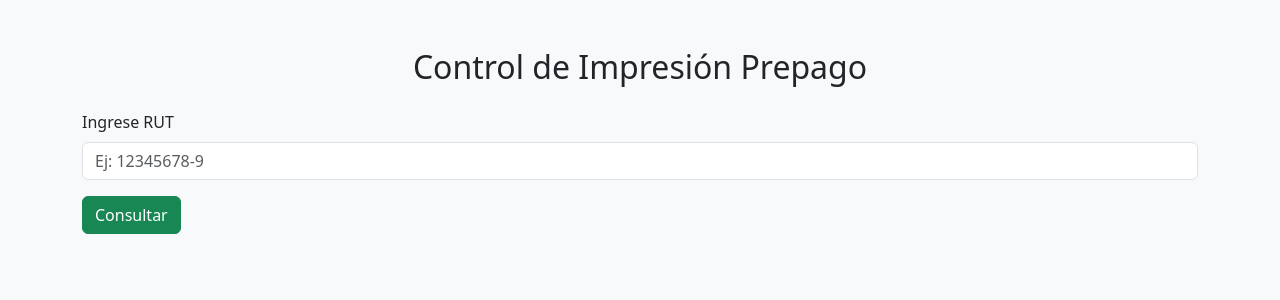
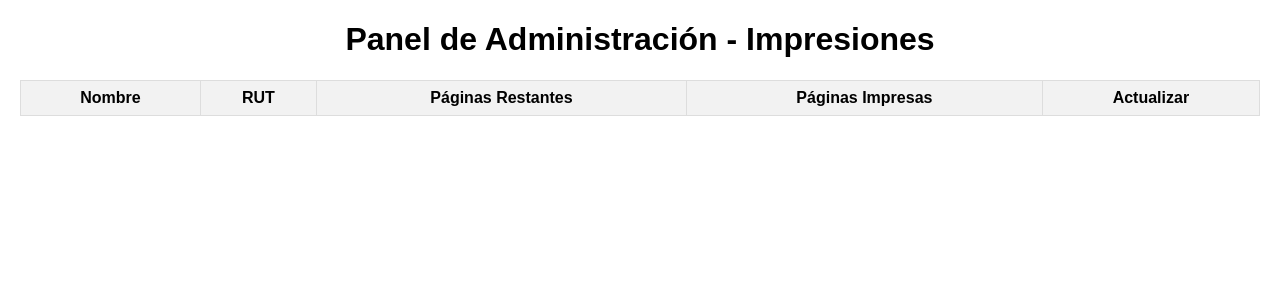
Before and after one commit to cybernovala/prepago, a Flask app: template templates/imprime_admin.html in a window 1280 px wide. Shown: the top 300 px of the page. Run offline with Flask 3, Linux system fonts and the light colour scheme; the template is opened without the code that fills it, so the values that code supplies are empty.

Commit message:
Update imprime_admin.html

```diff
--- a/templates/imprime_admin.html
+++ b/templates/imprime_admin.html
@@ -2,124 +2,105 @@
 <html lang="es">
 <head>
   <meta charset="UTF-8" />
-  <meta name="viewport" content="width=device-width, initial-scale=1" />
-  <title>Impresión Prepago - Usuario</title>
-  <link
-    href="https://cdn.jsdelivr.net/npm/bootstrap@5.3.3/dist/css/bootstrap.min.css"
-    rel="stylesheet"
-  />
+  <meta name="viewport" content="width=device-width, initial-scale=1.0"/>
+  <title>Panel Admin - Impresión</title>
+  <style>
+    body {
+      font-family: Arial, sans-serif;
+      margin: 20px;
+    }
+    h1 {
+      text-align: center;
+    }
+    table {
+      width: 100%;
+      border-collapse: collapse;
+      margin-top: 20px;
+    }
+    th, td {
+      border: 1px solid #ddd;
+      padding: 8px;
+      text-align: center;
+    }
+    th {
+      background-color: #f2f2f2;
+    }
+    input[type="number"] {
+      width: 60px;
+    }
+    button {
+      padding: 6px 12px;
+      cursor: pointer;
+    }
+  </style>
 </head>
-<body class="bg-light">
-  <div class="container mt-5">
-    <h2 class="mb-4 text-center">Control de Impresión Prepago</h2>
-
-    <div class="mb-3">
-      <label for="rut" class="form-label">Ingrese RUT</label>
-      <input
-        type="text"
-        class="form-control"
-        id="rut"
-        placeholder="Ej: 12345678-9"
-      />
-    </div>
-    <button class="btn btn-success mb-3" onclick="consultarUsuario()">
-      Consultar
-    </button>
-
-    <div id="datosUsuario" style="display: none;">
-      <p>
-        <strong>Nombre:</strong> <span id="nombreUsuario"></span>
-      </p>
-      <p>
-        <strong>Saldo Páginas:</strong> <span id="saldoPaginas"></span>
-      </p>
-
-      <div class="mb-3">
-        <label for="paginas" class="form-label">Cantidad de Páginas a Imprimir</label>
-        <input type="number" class="form-control" id="paginas" min="1" />
-      </div>
-
-      <div class="mb-3">
-        <label for="concepto" class="form-label">Concepto</label>
-        <input
-          type="text"
-          class="form-control"
-          id="concepto"
-          placeholder="Ej: Impresión de informe"
-        />
-      </div>
-
-      <button class="btn btn-primary" onclick="confirmarImpresion()">
-        OK
-      </button>
-    </div>
-
-    <div id="mensaje" class="mt-4"></div>
-  </div>
+<body>
+  <h1>Panel de Administración - Impresiones</h1>
+  <table>
+    <thead>
+      <tr>
+        <th>Nombre</th>
+        <th>RUT</th>
+        <th>Páginas Restantes</th>
+        <th>Páginas Impresas</th>
+        <th>Actualizar</th>
+      </tr>
+    </thead>
+    <tbody id="usuarios-tbody"></tbody>
+  </table>
 
   <script>
-    // Cambia aquí por la URL donde está tu backend desplegado
-    const backendUrl = "https://prepago.onrender.com";
+    const backendURL = "https://prepago.onrender.com";
 
-    async function consultarUsuario() {
-      const rut = document.getElementById("rut").value.trim();
-      if (!rut) {
-        mostrarMensaje("Por favor, ingresa un RUT válido.", "danger");
+    async function obtenerUsuarios() {
+      const res = await fetch(`${backendURL}/usuarios`);
+      const usuarios = await res.json();
+
+      const tbody = document.getElementById("usuarios-tbody");
+      tbody.innerHTML = "";
+
+      usuarios.forEach(usuario => {
+        const tr = document.createElement("tr");
+
+        tr.innerHTML = `
+          <td>${usuario.nombre}</td>
+          <td>${usuario.rut}</td>
+          <td id="saldo-${usuario.rut}">${usuario.paginas_restantes}</td>
+          <td><input type="number" id="impresas-${usuario.rut}" min="1" placeholder="0" /></td>
+          <td><button onclick="actualizarPaginas('${usuario.rut}')">Actualizar</button></td>
+        `;
+
+        tbody.appendChild(tr);
+      });
+    }
+
+    async function actualizarPaginas(rut) {
+      const input = document.getElementById(`impresas-${rut}`);
+      const cantidad = parseInt(input.value);
+
+      if (isNaN(cantidad) || cantidad <= 0) {
+        alert("Ingresa una cantidad válida de páginas.");
         return;
       }
 
-      try {
-        const respuesta = await fetch(`${backendUrl}/consultar`, {
-          method: "POST",
-          headers: { "Content-Type": "application/json" },
-          body: JSON.stringify({ rut }),
-        });
+      const res = await fetch(`${backendURL}/actualizar_paginas`, {
+        method: "POST",
+        headers: { "Content-Type": "application/json" },
+        body: JSON.stringify({ rut: rut, paginas_impresas: cantidad })
+      });
 
-        const datos = await respuesta.json();
-        const mensaje = document.getElementById("mensaje");
-        mensaje.innerHTML = "";
+      const resultado = await res.json();
 
-        if (respuesta.ok) {
-          document.getElementById("nombreUsuario").textContent = datos.nombre;
-          document.getElementById("saldoPaginas").textContent = datos.saldo;
-          document.getElementById("datosUsuario").style.display = "block";
-        } else {
-          document.getElementById("datosUsuario").style.display = "none";
-          mostrarMensaje(datos.error, "danger");
-        }
-      } catch (error) {
-        mostrarMensaje("Error al conectar con el servidor.", "danger");
+      if (resultado.estado === "ok") {
+        const nuevoSaldo = resultado.paginas_restantes;
+        document.getElementById(`saldo-${rut}`).innerText = nuevoSaldo;
+        input.value = "";
+      } else {
+        alert(resultado.mensaje || "Error al actualizar.");
       }
     }
 
-    function confirmarImpresion() {
-      const paginas = parseInt(document.getElementById("paginas").value);
-      const saldo = parseInt(document.getElementById("saldoPaginas").textContent);
-
-      if (isNaN(paginas) || paginas < 1) {
-        mostrarMensaje("Ingrese una cantidad válida de páginas.", "danger");
-        return;
-      }
-
-      if (paginas > saldo) {
-        mostrarMensaje("Saldo insuficiente.", "danger");
-        return;
-      }
-
-      const nuevoSaldo = saldo - paginas;
-      document.getElementById("saldoPaginas").textContent = nuevoSaldo;
-      mostrarMensaje(
-        `Impresión confirmada. Nuevo saldo: ${nuevoSaldo} páginas.`,
-        "success"
-      );
-
-      // Aquí podrías agregar código para enviar la actualización al backend
-    }
-
-    function mostrarMensaje(texto, tipo) {
-      const mensaje = document.getElementById("mensaje");
-      mensaje.innerHTML = `<div class="alert alert-${tipo}">${texto}</div>`;
-    }
+    obtenerUsuarios();
   </script>
 </body>
 </html>
```
